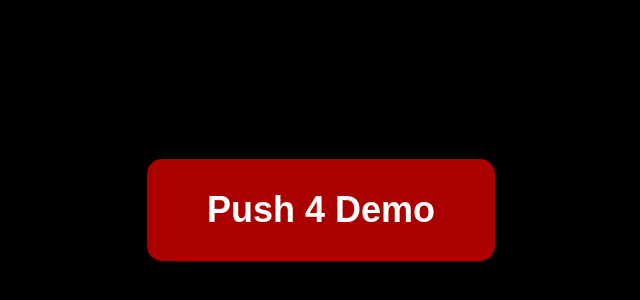
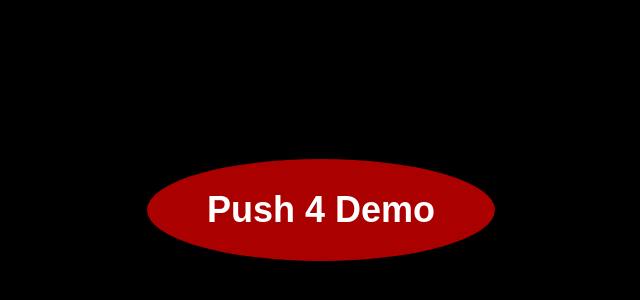
Before and after one commit to stammj27/bootstrapgridtakehome, a plain HTML site: page index.html in a window 1280 px wide. Shown: the part 190-490 px from the top of the page, without its empty margins (319-959 px from the left). Drawn offline with Linux system fonts and the light colour scheme.

Commit message:
Update style.css

```diff
--- a/style.css
+++ b/style.css
@@ -20,7 +20,7 @@ body {
     font-size: 36px; /* Adjust font size */
     font-weight: bold;
     text-decoration: none; /* Remove underline from link */
-    border-radius: 15px; /* Slightly rounded corners */
+    border-radius: 100%;
     border: none;
     cursor: pointer;
     transition: background-color 0.3s ease, transform 0.1s ease;
```
